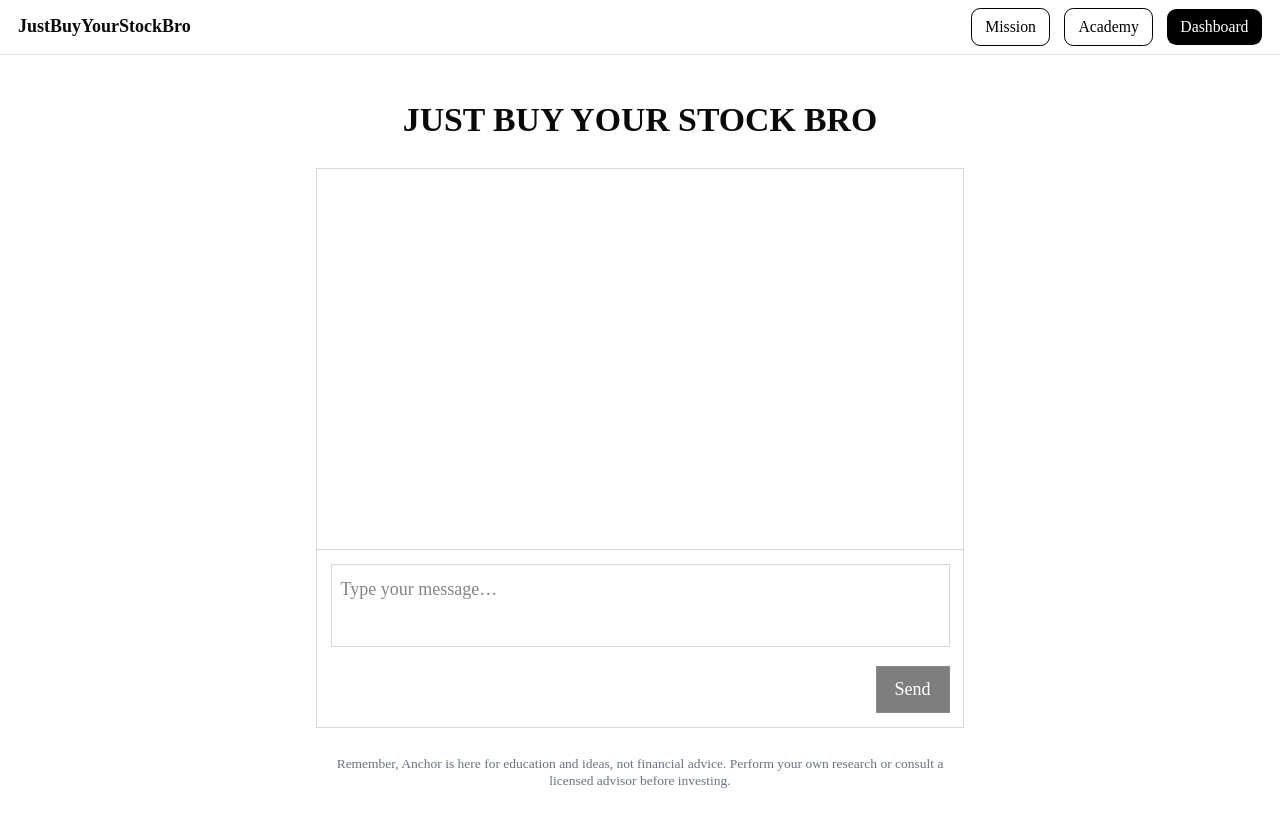
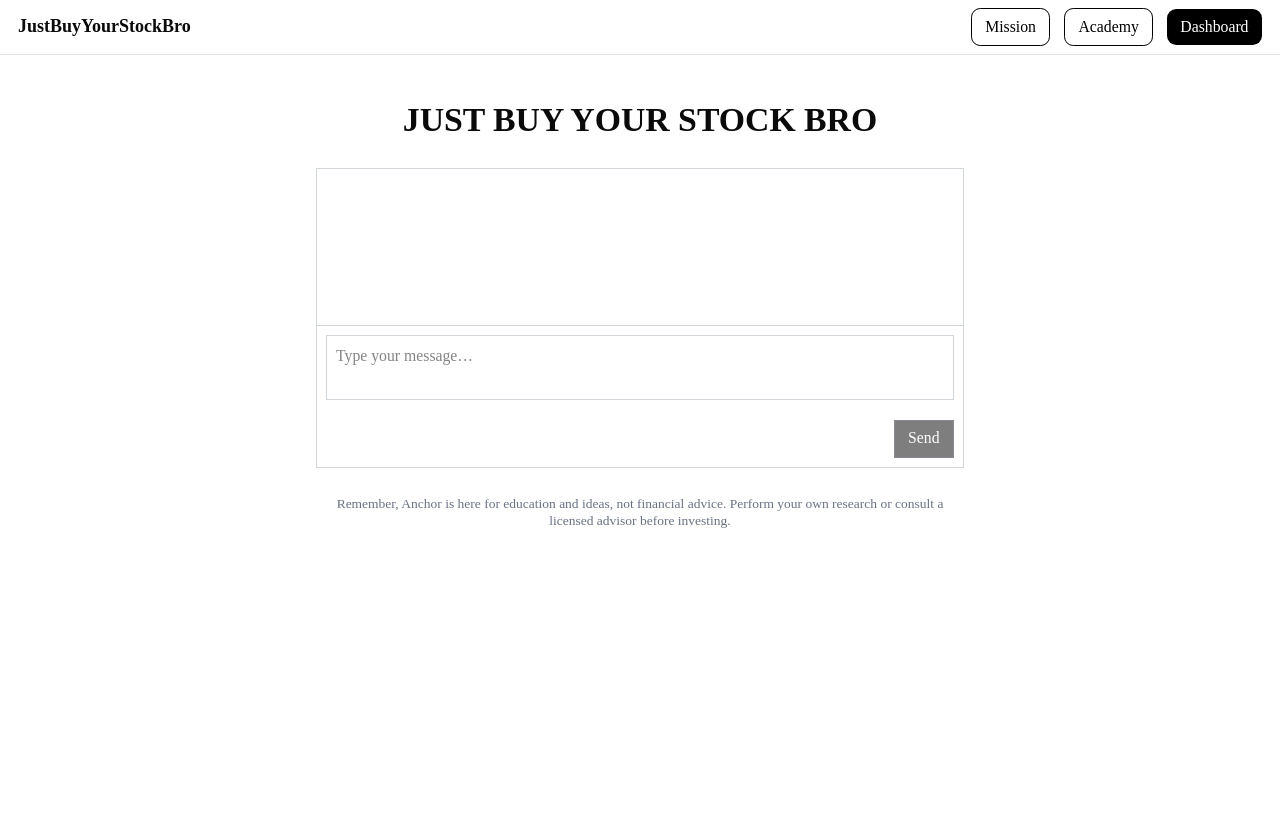
Before and after one commit to byao-cmd-uywefgmnabf323/justbuyyourstockbro, a Next.js app in the folder my-app/: page / in a window 1280 px wide. Shown: the top 826 px of the page. Built offline with nearby package versions, Linux system fonts and the light colour scheme.

Commit message:
ui: shrink homepage chat box to ~300px

```diff
--- a/my-app/components/ChatBox.tsx
+++ b/my-app/components/ChatBox.tsx
@@ -80,8 +80,8 @@ export default function ChatBox() {
   };
 
   return (
-    <div className="w-full max-w-xl flex flex-col border border-gray-300 bg-white min-h-[70vh]">
-      <div className="flex-1 overflow-y-auto p-4 space-y-4">
+    <div className="w-full max-w-xl flex flex-col border border-gray-300 bg-white h-[300px]">
+      <div className="flex-1 overflow-y-auto p-3 space-y-3">
         {messages.map((m, i) => {
           const display = m.role === "assistant" ? m.content.replace(/<\s*recommend\s*\/?>/ig, "").trim() : m.content;
           return (
@@ -93,21 +93,21 @@ export default function ChatBox() {
         {loading && <div className="text-left text-sm text-gray-500">Anchor is typing…</div>}
         <div ref={endRef} />
       </div>
-      <div className="border-t border-gray-300 p-3">
+      <div className="border-t border-gray-300 p-2">
         <textarea
           rows={2}
           value={input}
           onChange={(e) => setInput(e.target.value)}
           onKeyDown={onKey}
           placeholder="Type your message…"
-          className="w-full border border-gray-300 p-2 resize-none rounded-none focus:outline-none"
+          className="w-full border border-gray-300 p-2 resize-none rounded-none focus:outline-none text-sm"
         />
         <div className="mt-2 text-right">
           <button
             type="button"
             onClick={send}
             disabled={loading || !input.trim()}
-            className="px-4 py-2 bg-black text-white disabled:opacity-50"
+            className="px-3 py-1.5 bg-black text-white text-sm disabled:opacity-50"
           >
             Send
           </button>
```
